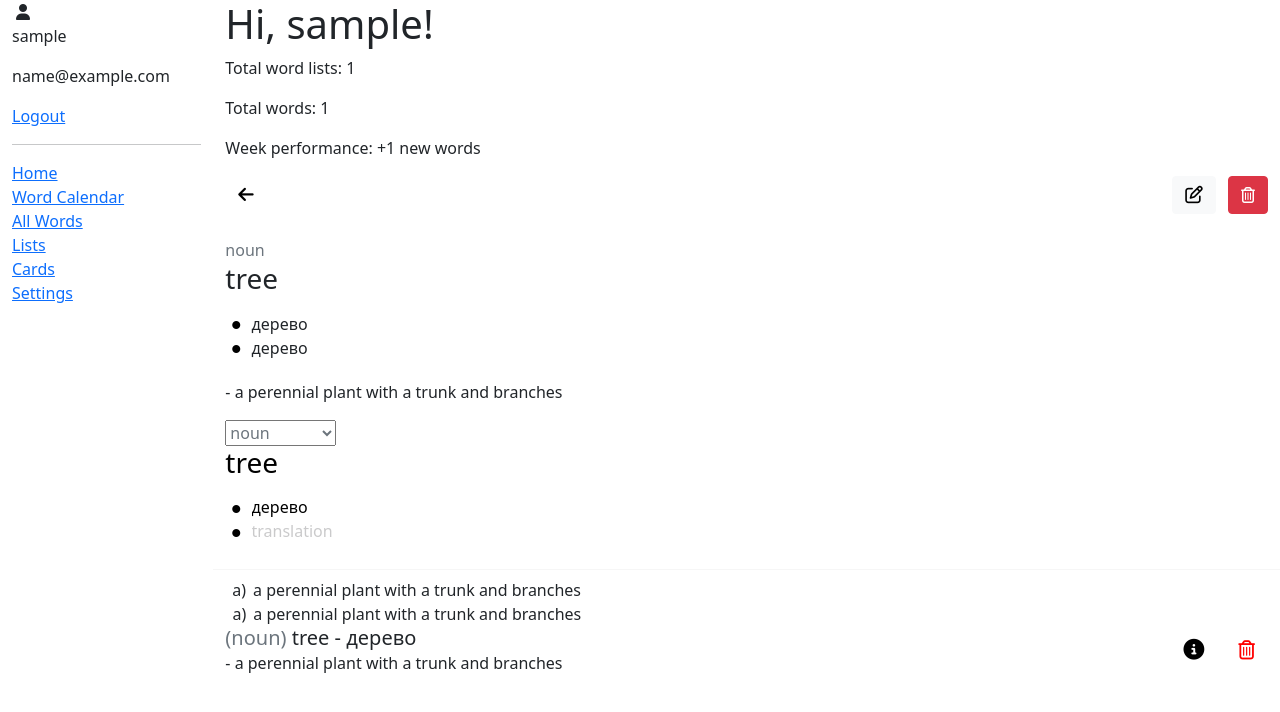
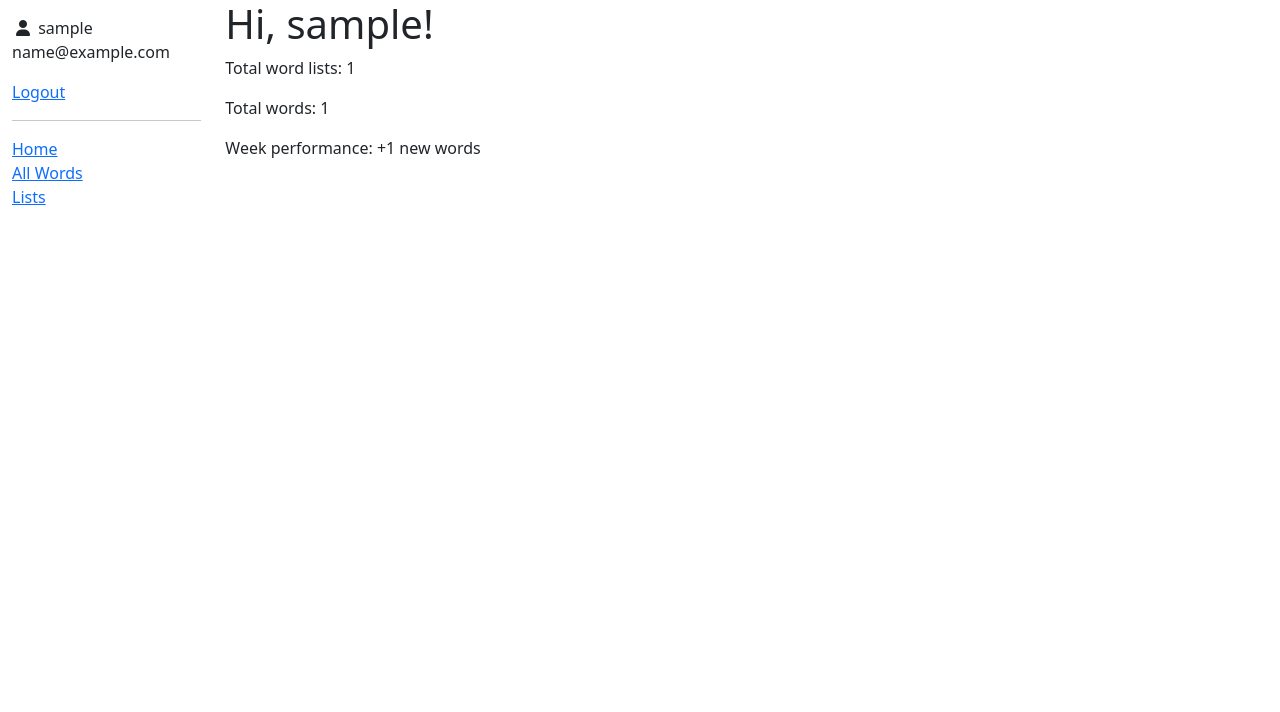
Before and after one commit to Bogdan-Rylov/vocabulary-app, a Django app: page / in a window 1280 px wide. Shown: the top 712 px of the page. Run offline with Django 5.2, Linux system fonts and the light colour scheme; a user stored in the database is signed in; tables that the repository leaves empty hold one stand-in row (values such as "Sample post").

Commit message:
Update functionality and frontend

```diff
--- a/accounts/urls.py
+++ b/accounts/urls.py
@@ -1,3 +1,4 @@
+from django.contrib.auth.views import LogoutView
 from django.urls import path
 
 from accounts.views import CustomLoginView, RegistrationView
@@ -7,5 +8,6 @@ app_name = "accounts"
 
 urlpatterns = [
     path("login/", CustomLoginView.as_view(), name="login"),
+    path("logout/", LogoutView.as_view(), name="logout"),
     path("register/", RegistrationView.as_view(), name="register"),
 ]
--- a/accounts/views.py
+++ b/accounts/views.py
@@ -4,7 +4,7 @@ from django.contrib.auth.mixins import LoginRequiredMixin
 from django.contrib.auth.views import LoginView
 from django.db import transaction
 from django.shortcuts import redirect
-from django.urls import reverse, reverse_lazy
+from django.urls import reverse_lazy
 from django.views.generic import FormView
 
 from accounts.forms import (
--- /dev/null
+++ b/static/css/styles.css
@@ -0,0 +1,2 @@
+body {
+}
--- a/templates/base/_base.html
+++ b/templates/base/_base.html
@@ -1,12 +1,11 @@
 {% load static %}
+
 <!doctype html>
 <html lang="en">
 <head>
   <meta charset="UTF-8">
-  <meta
-      name="viewport"
-      content="width=device-width, user-scalable=no, initial-scale=1.0, maximum-scale=1.0, minimum-scale=1.0"
-  >
+  <meta name="viewport"
+        content="width=device-width, user-scalable=no, initial-scale=1.0, maximum-scale=1.0, minimum-scale=1.0">
   <meta http-equiv="X-UA-Compatible" content="ie=edge">
 
   {% block link %}
@@ -23,22 +22,29 @@
         crossorigin="anonymous"
         referrerpolicy="no-referrer"
     />
+
+    <link rel="stylesheet" href="{% static 'css/styles.css' %}">
   {% endblock %}
 
   <title>{% block title %}{% endblock title %}</title>
 </head>
 
 <body>
+
 <div class="container-fluid">
   <div class="row">
 
-    <div class="col-sm-2">
-      {% if request.resolver_match.app_name == "vocabulary" %}
+    {% if request.resolver_match.app_name == "vocabulary" %}
+      <div class="col-sm-2">
         {% include "base/nav/_sidebar.html" %}
-      {% endif %}
-    </div>
+      </div>
+    {% endif %}
 
-    <div class="col-sm-10">
+    <div
+        {% if request.resolver_match.app_name == "vocabulary" %}
+          class="col-sm-10"
+        {% endif %}
+    >
       {% block content %}
       {% endblock %}
 
--- a/templates/base/nav/_sidebar.html
+++ b/templates/base/nav/_sidebar.html
@@ -1,12 +1,11 @@
 <aside class="sidebar">
 
-  <div class="profile">
-    <i class="fa fa-user mx-1"></i>
-    <p class="user-name">{{ user.username }}</p>
+  <div class="profile mt-3">
+    <p class="user-name mb-0"><i class="fa fa-user mx-1"></i> {{ user.username }}</p>
     <p class="user-email">{{ user.email }}</p>
   </div>
   <div class="logout">
-    <a href="#">Logout</a>
+    <a href="{% url 'accounts:logout' %}">Logout</a>
   </div>
 
   <hr>
@@ -14,11 +13,11 @@
   <nav>
     <ul class="list-unstyled">
       <li><a href="{% url 'vocabulary:home' %}">Home</a></li>
-      <li><a href="#">Word Calendar</a></li>
+      <li><a href="#!" class="d-none">Word Calendar</a></li>
       <li><a href="{% url 'vocabulary:all-words-list' %}">All Words</a></li>
       <li><a href="{% url 'vocabulary:word-list-list' %}">Lists</a></li>
-      <li><a href="#">Cards</a></li>
-      <li><a href="#">Settings</a></li>
+      <li><a href="#!" class="d-none">Cards</a></li>
+      <li><a href="#!" class="d-none">Settings</a></li>
     </ul>
   </nav>
 
--- a/templates/vocabulary/home.html
+++ b/templates/vocabulary/home.html
@@ -7,113 +7,57 @@
   <p>Total words: {{ words }}</p>
   <p>Week performance: +{{ num_week_words }} new words</p>
 
-  <div class="d-flex justify-content-between align-items-center">
-    <div>
-      <a style="color: black" class="btn btn-link">
-        <i style="font-size: 1.1em" class="fas fa-arrow-left fa-2x"></i>
-      </a>
-    </div>
-
-    <div>
-      <a class="btn btn-light me-2">
-        <i style="font-size: 1.1em; font-weight: 300" class="fas fa-edit"></i>
-      </a>
-      <a class="btn btn-danger">
-        <i style="font-weight: 300" class="fas fa-trash-alt"></i>
-      </a>
-    </div>
-  </div>
-
-  <br>
-  <div class="row justify-content-left">
-    <p style="margin: 0" class="text-muted">noun</p>
-    <h3 class="d-inline">tree</h3>
-
-    <div style="margin-top: 8px">
-      <ul class="list-unstyled">
-        <li class="mb-0"><i class="fa fa-circle bullet"></i> дерево</li>
-        <li class="mb-0"><i class="fa fa-circle bullet"></i> дерево</li>
-      </ul>
-    </div>
-
-    <p class="mt-1">
-      - a perennial plant with a trunk and branches
-    </p>
-
-    <br>
-    <div>
-      <select style="margin: 0" class="text-muted">
-        <option>noun</option>
-        <option>verb</option>
-        <option>adjective</option>
-        <option>adverb</option>
-        <option>pronoun</option>
-        <option>preposition</option>
-        <option>conjunction</option>
-        <option>interjection</option>
-        <option>phrase</option>
-      </select>
-    </div>
-    <h3 class="d-inline">
-      <input type="text" class="plain-text-input" value="tree"
-             placeholder="translation">
-    </h3>
-
-    <ul style="margin-top: 8px" class="list-unstyled">
-      <li class="mb-0">
-        <i class="fa fa-circle bullet"></i>
-        <input type="text" class="plain-text-input" value="дерево"
-               placeholder="translation">
-      </li>
-      <li class="mb-0">
-        <i class="fa fa-circle bullet"></i>
-        <input type="text" class="plain-text-input"
-               placeholder="translation">
-      </li>
-    </ul>
-
-    <hr style="margin: 10px 0 4px; color: #5050520d; opacity: 1;">
-    <div class="mt-1">
-      <span class="indented">a)</span><span
-        class="plain-text-textarea"
-        placeholder="definition"
-        role="textbox" contenteditable>a perennial plant with a trunk and branches
-        </span>
-    </div>
-
-    <div class="d-flex">
-      <div class="ind">a)</div>
-      <div class="flex-grow-1"><span
-          class="plain-text-textarea"
-          placeholder="definition"
-          role="textbox" contenteditable>a perennial plant with a trunk and branches
-        </span>
-      </div>
-    </div>
-  </div>
-
-  <div class="d-flex justify-content-between align-items-center">
-    <div class="flex-grow-1">
-      <h5 class="d-inline">
-        <span class="text-muted">(noun)</span>
-        <span>tree</span> -
-        <span>дерево</span>
-      </h5>
-      <p class="mb-0">
-        - a perennial plant with a trunk and branches
-      </p>
-    </div>
-
-
-    <div class="d-flex">
-      <a class="btn btn-link me-2">
-        <i style="color: black; font-size: 1.3em;" class="fas fa-info-circle"></i>
-      </a>
-      <a class="btn btn-link">
-        <i style="color: red; font-size: 1.2em; font-weight: 300" class="fas fa-trash-alt"></i>
-      </a>
-    </div>
-  </div>
+{#  <div class="row justify-content-left">#}
+{#    <div>#}
+{#      <select style="margin: 0" class="text-muted">#}
+{#        <option>noun</option>#}
+{#        <option>verb</option>#}
+{#        <option>adjective</option>#}
+{#        <option>adverb</option>#}
+{#        <option>pronoun</option>#}
+{#        <option>preposition</option>#}
+{#        <option>conjunction</option>#}
+{#        <option>interjection</option>#}
+{#        <option>phrase</option>#}
+{#      </select>#}
+{#    </div>#}
+{#    <h3 class="d-inline">#}
+{#      <input type="text" class="plain-text-input" value="tree"#}
+{#             placeholder="translation">#}
+{#    </h3>#}
+{##}
+{#    <ul style="margin-top: 8px" class="list-unstyled">#}
+{#      <li class="mb-0">#}
+{#        <i class="fa fa-circle bullet"></i>#}
+{#        <input type="text" class="plain-text-input" value="дерево"#}
+{#               placeholder="translation">#}
+{#      </li>#}
+{#      <li class="mb-0">#}
+{#        <i class="fa fa-circle bullet"></i>#}
+{#        <input type="text" class="plain-text-input"#}
+{#               placeholder="translation">#}
+{#      </li>#}
+{#    </ul>#}
+{##}
+{#    <hr style="margin: 10px 0 4px; color: #5050520d; opacity: 1;">#}
+{#    <div class="mt-1">#}
+{#      <span class="indented">a)</span><span#}
+{#        class="plain-text-textarea"#}
+{#        placeholder="definition"#}
+{#        role="textbox" contenteditable>a perennial plant with a trunk and branches#}
+{#        </span>#}
+{#    </div>#}
+{##}
+{#    <div class="d-flex">#}
+{#      <div class="ind">a)</div>#}
+{#      <div class="flex-grow-1"><span#}
+{#          class="plain-text-textarea"#}
+{#          placeholder="definition"#}
+{#          role="textbox" contenteditable>a perennial plant with a trunk and branches#}
+{#        </span>#}
+{#      </div>#}
+{#    </div>#}
+{#  </div>#}
 
 
   <style>
--- a/vocabulary/urls.py
+++ b/vocabulary/urls.py
@@ -64,27 +64,27 @@ urlpatterns = [
     ),
 
     path(
-        "word-lists/<int:list_pk>/words/",
+        "word-lists/<int:word_list_pk>/words/",
         WordListWordsListView.as_view(),
         name="word-list-words-list"
     ),
     path(
-        "word-lists/<int:list_pk>/words/<int:pk>/",
+        "word-lists/<int:word_list_pk>/words/<int:pk>/",
         WordDetailView.as_view(),
         name="word-detail-in-list"
     ),
     path(
-        "word-lists/<int:list_pk>/words/create/",
+        "word-lists/<int:word_list_pk>/words/create/",
         WordCreateView.as_view(),
         name="word-create-in-list"
     ),
     path(
-        "word-lists/<int:list_pk>/words/<int:pk>/update/",
+        "word-lists/<int:word_list_pk>/words/<int:pk>/update/",
         WordUpdateView.as_view(),
         name="word-update-in-list"
     ),
     path(
-        "word-lists/<int:list_pk>/words/<int:pk>/delete/",
+        "word-lists/<int:word_list_pk>/words/<int:pk>/delete/",
         WordDeleteView.as_view(),
         name="word-delete-in-list"
     ),
--- a/vocabulary/views.py
+++ b/vocabulary/views.py
@@ -66,7 +66,7 @@ class WordListDetailView(LoginRequiredMixin, DetailView):
 
 class WordListCreateView(LoginRequiredMixin, CreateView):
     model = WordList
-    fields = ("title",)
+    fields = ("title", "description",)
     template_name = "vocabulary/word_list_form.html"
     success_url = reverse_lazy("vocabulary:word-list-list")
 
@@ -77,7 +77,8 @@ class WordListCreateView(LoginRequiredMixin, CreateView):
 
 class WordListUpdateView(LoginRequiredMixin, UpdateView):
     model = WordList
-    fields = ("title",)
+    fields = ("title", "description",)
+    template_name = "vocabulary/word_list_form.html"
     success_url = reverse_lazy("vocabulary:word-list-list")
 
 
@@ -122,7 +123,7 @@ class WordListWordsListView(LoginRequiredMixin, ListView):
     def get_context_data(self, *, object_list=None, **kwargs) -> dict:
         context = super().get_context_data(**kwargs)
 
-        word_list_pk = self.kwargs.get("list_pk")
+        word_list_pk = self.kwargs.get("word_list_pk")
         context["word_list"] = WordList.objects.get(id=word_list_pk)
 
         text = self.request.GET.get("text", "")
@@ -133,7 +134,7 @@ class WordListWordsListView(LoginRequiredMixin, ListView):
         return context
 
     def get_queryset(self):
-        word_list_pk = self.kwargs.get("list_pk")
+        word_list_pk = self.kwargs.get("word_list_pk")
         queryset = WordList.objects.get(id=word_list_pk).words.all()
 
         form = WordSearchForm(self.request.GET)
@@ -146,20 +147,6 @@ class WordListWordsListView(LoginRequiredMixin, ListView):
 class WordDetailView(LoginRequiredMixin, DetailView):
     model = Word
 
-    def get_context_data(self, *, object_list=None, **kwargs) -> dict:
-        context = super().get_context_data(**kwargs)
-
-        word_list_pk = self.kwargs.get("list_pk")
-        if word_list_pk:
-            context["word_list_pk"] = word_list_pk
-
-        text = self.request.GET.get("text", "")
-        context["search_form"] = WordSearchForm(
-            initial={"text": text}
-        )
-
-        return context
-
 
 class WordCreateView(LoginRequiredMixin, CreateView):
     model = Word
@@ -170,7 +157,7 @@ class WordCreateView(LoginRequiredMixin, CreateView):
     def get_context_data(self, *, object_list=None, **kwargs) -> dict:
         context = super().get_context_data(**kwargs)
 
-        word_list_pk = self.kwargs.get("list_pk")
+        word_list_pk = self.kwargs.get("word_list_pk")
         if word_list_pk:
             context["word_list_pk"] = word_list_pk
 
@@ -188,7 +175,7 @@ class WordCreateView(LoginRequiredMixin, CreateView):
 
 class WordUpdateView(LoginRequiredMixin, UpdateView):
     model = Word
-    fields = "__all__"
+    fields = ("part_of_speech", "text", "transcription", "knowledge_level", "word_lists")
     success_url = reverse_lazy("vocabulary:all-words-list")
 
 
```
Also changed, not shown: templates/accounts/login.html (+42 -52 lines), templates/vocabulary/word_detail.html (+72 -16 lines), templates/vocabulary/word_form.html (+13 -12 lines), templates/vocabulary/word_list.html (+8 -7 lines), templates/vocabulary/word_list_detail.html (+18 -11 lines), templates/vocabulary/word_list_form.html (+40 -6 lines), templates/vocabulary/word_list_list.html (+1 -8 lines), vocabulary/models.py (+15 -3 lines), README.md.
